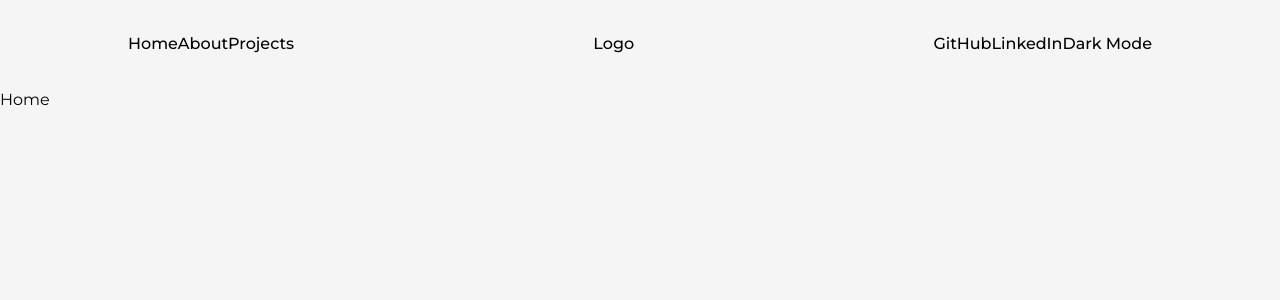
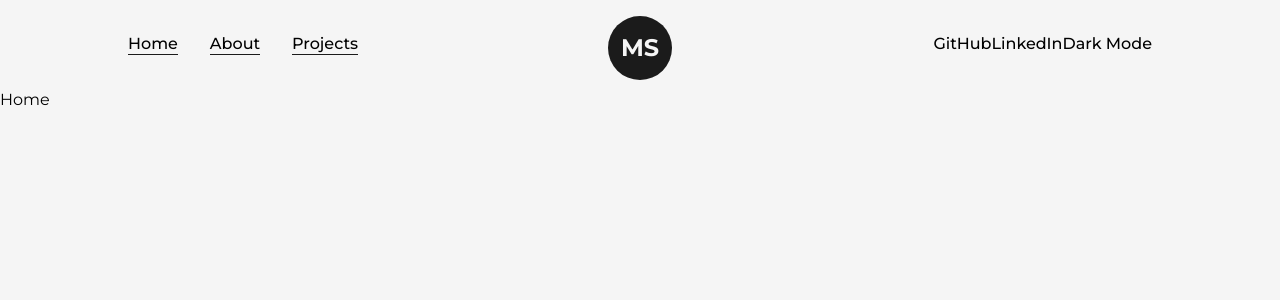
Before and after one commit to mandeep-s1ngh/portfolio-website, a Next.js app: page / in a window 1280 px wide. Shown: the top 300 px of the page. Built offline with nearby package versions, Linux system fonts and the light colour scheme.

Commit message:
work on navigation. install framer motion, use it on logo component.

```diff
--- /dev/null
+++ b/components/Logo.js
@@ -0,0 +1,33 @@
+"use client";
+
+import Link from "next/link";
+import React from "react";
+import { motion } from "framer-motion";
+
+const MotionLink = motion(Link);
+
+const Logo = () => {
+  return (
+    <div className="flex items-center justify-center mt-2">
+      <MotionLink
+        href="/"
+        className="w-16 h-16 bg-dark text-light flex items-center justify-center rounded-full text-2xl font-bold"
+        whileHover={{
+          backgroundColor: [
+            "#121212",
+            "rgba(131,58,180,1)",
+            "rgba(253,29,29,1)",
+            "rgba(252,176,69,1)",
+            "rgba(131,58,180,1)",
+            "#121212",
+          ],
+          transition: { duration: 1.5, repeat: Infinity },
+        }}
+      >
+        MS
+      </MotionLink>
+    </div>
+  );
+};
+
+export default Logo;
--- a/components/NavBar.js
+++ b/components/NavBar.js
@@ -1,15 +1,34 @@
+"use client";
+
 import Link from "next/link";
 import React from "react";
+import Logo from "./Logo";
+import { useRouter } from "next/navigation";
+
+const CustomLink = ({ href, title, className = "" }) => {
+  const router = useRouter();
+  return (
+    <Link href={href} className={`${className} relative group`}>
+      {title}
+      <span
+        className={`h-[1px] inline-block w-full bg-dark absolute left-0 -bottom-0.5 group-hover:w-full transition-[width] ease duration-300 ${
+          router.asPath === href ? "w-full" : "w-0"
+        }`}
+      >
+        &nbsp;
+      </span>
+    </Link>
+  );
+};
 
 const NavBar = () => {
   return (
     <header className="w-full px-32 py-8 font-medium flex items-center justify-between">
       <nav>
-        <Link href="/">Home</Link>
-        <Link href="/about">About</Link>
-        <Link href="/projects">Projects</Link>
+        <CustomLink href="/" title="Home" className="mr-4" />
+        <CustomLink href="/about" title="About" className="mx-4" />
+        <CustomLink href="/projects" title="Projects" className="mx-4" />
       </nav>
-      <h2>Logo</h2>
       <nav>
         <Link href="/" target={"_blank"}>
           GitHub
@@ -21,6 +40,9 @@ const NavBar = () => {
           Dark Mode
         </Link>
       </nav>
+      <div className="absolute left-[50%] top-2 translate-x-[-50%]">
+        <Logo />
+      </div>
     </header>
   );
 };
```
Also changed, not shown: package.json (+6 -5 lines), 1 other file (tests, documents, lock files or other folders).
